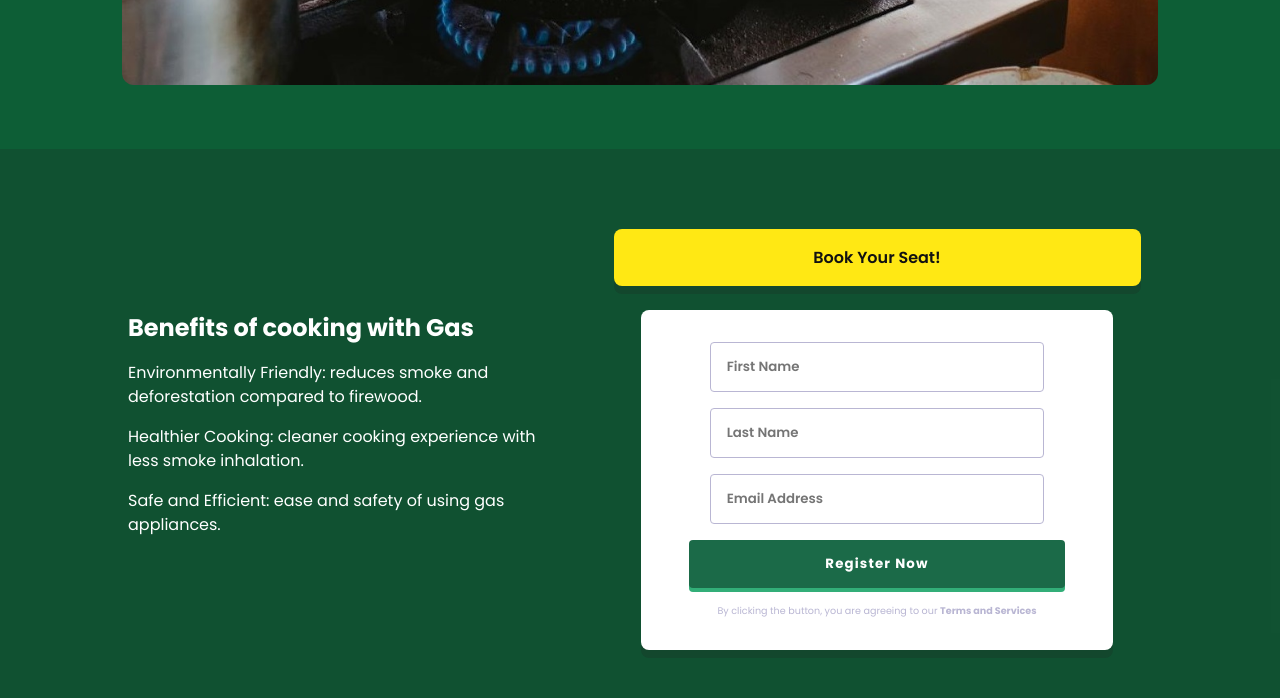
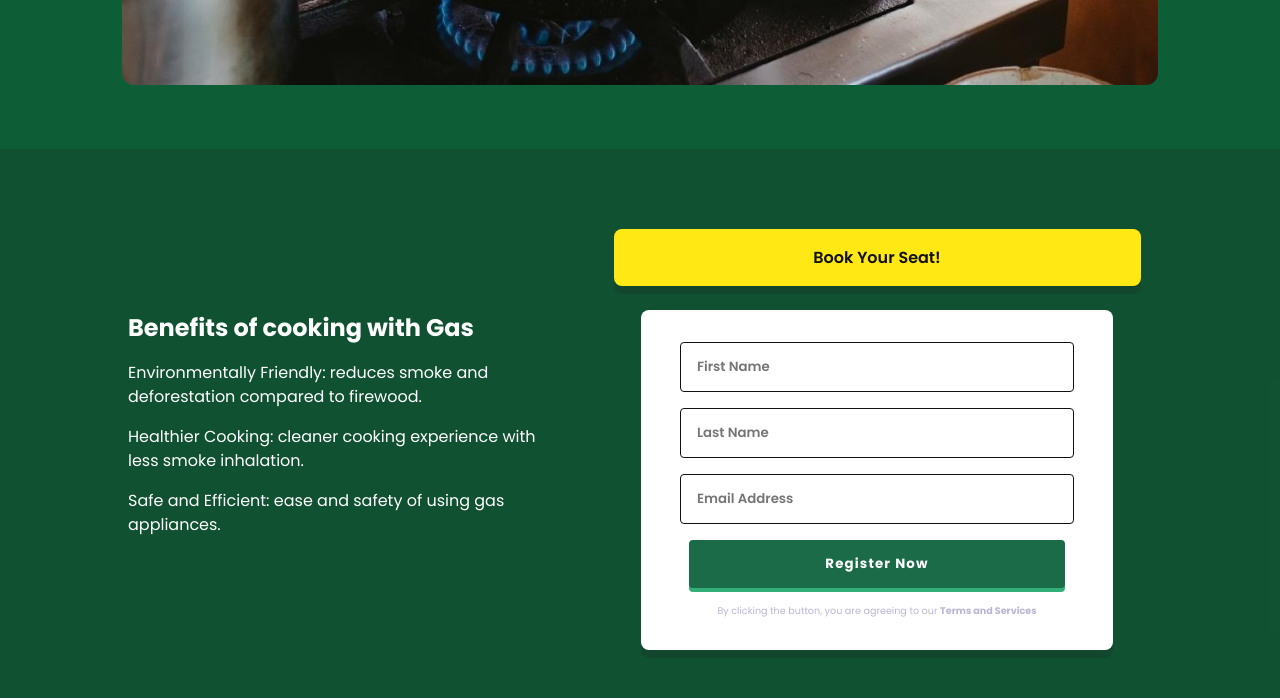
Before and after one commit to Avu0s/Eco-Osten, a plain HTML site: page index.html in a window 1280 px wide. Shown: the part 892-1592 px from the top of the page. Drawn offline with Linux system fonts and the light colour scheme.

Commit message:
Update style.css

```diff
--- a/style.css
+++ b/style.css
@@ -144,10 +144,10 @@ input {
   outline-color: #111;
   padding-left: 1rem;
   margin: auto;
-  width: 80%;
+  width: 95%;
   height: 3rem;
   border-radius: 0.25rem;
-  border: solid 0.1rem var(--grayBlue);
+  border: solid 0.1rem #111;
   font-weight: 600;
 }
 button {
```
